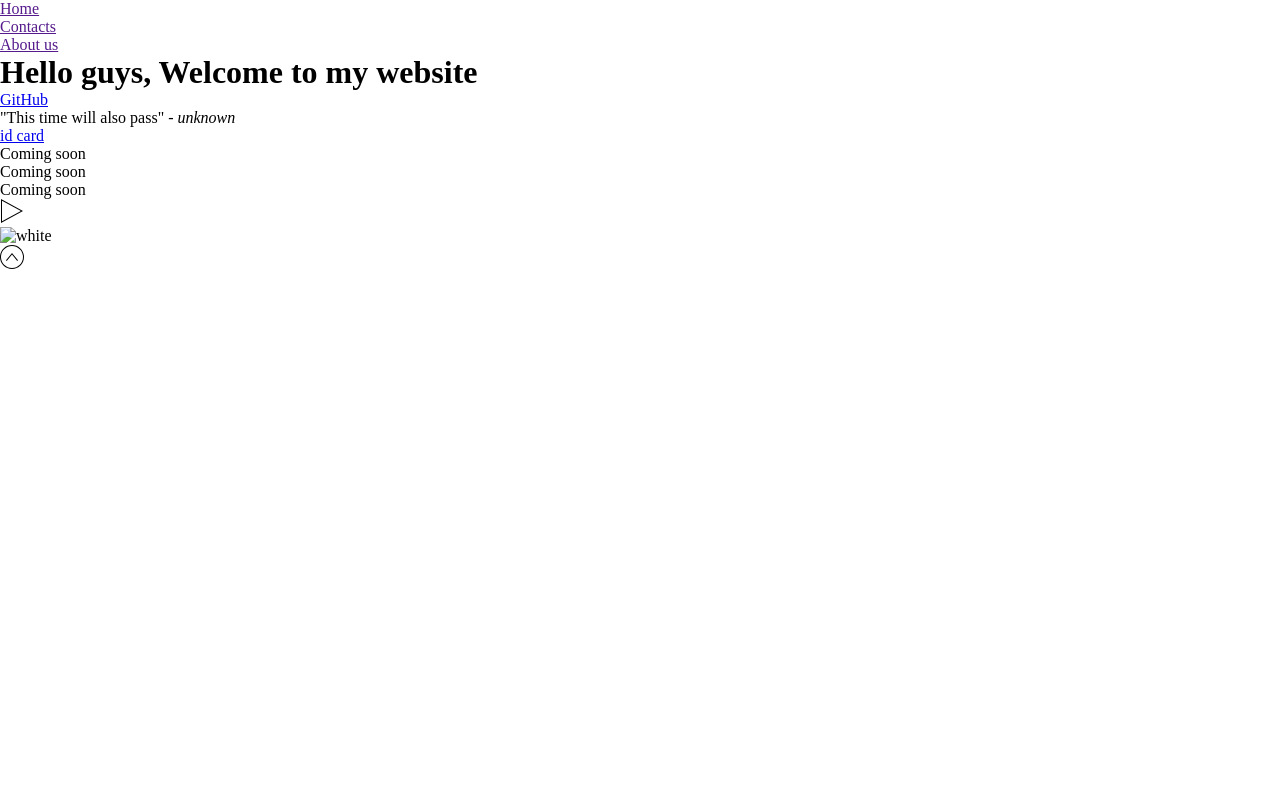
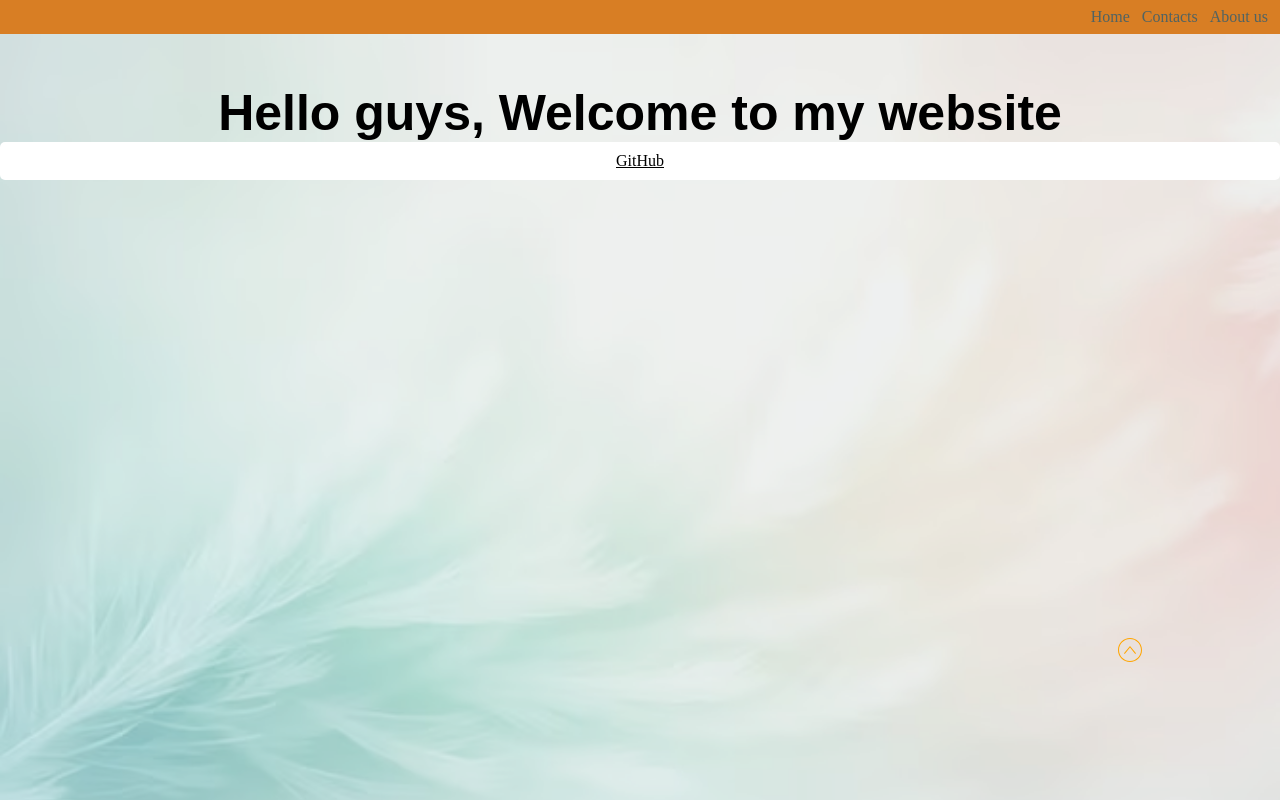
Before and after one commit to Priyanshu7207/Web-Assignment, a plain HTML site: page index.html in a window 1280 px wide. Shown: the top 800 px of the page. Drawn offline with Linux system fonts and the light colour scheme; files that its build step writes are made by us from their sources.

Commit message:
updated change

```diff
--- a/index.html
+++ b/index.html
@@ -4,7 +4,7 @@
     <meta charset="UTF-8">
     <meta name="viewport" content="width=device-width, initial-scale=1.0">
     <title>Document</title>
-    <link rel="stylesheet" href="style.css">
+    <link rel="stylesheet" href="./web page/style.css">
 </head>
 <body>
     <header>
@@ -44,7 +44,7 @@
             <div class="position_absolute">
                 <svg width="24" height="24" xmlns="http://www.w3.org/2000/svg" fill-rule="evenodd" clip-rule="evenodd"><path d="M23 12l-22 12v-24l22 12zm-21 10.315l18.912-10.315-18.912-10.315v20.63z"/></svg>
             </div>
-                <img src="./image no 3.jpg" alt="white" height="100%" width="100%">
+                <img src="./web page/image no 3.jpg" alt="white" height="100%" width="100%">
         </div>
         <a href="#main" class="go-to-top">
             <svg width="24" height="24" xmlns="http://www.w3.org/2000/svg" fill-rule="evenodd" clip-rule="evenodd"><path d="M12 0c6.623 0 12 5.377 12 12s-5.377 12-12 12-12-5.377-12-12 5.377-12 12-12zm0 1c6.071 0 11 4.929 11 11s-4.929 11-11 11-11-4.929-11-11 4.929-11 11-11zm5.247 15l-5.247-6.44-5.263 6.44-.737-.678 6-7.322 6 7.335-.753.665z"/></svg>
```
Also changed, not shown: 1 other file.
